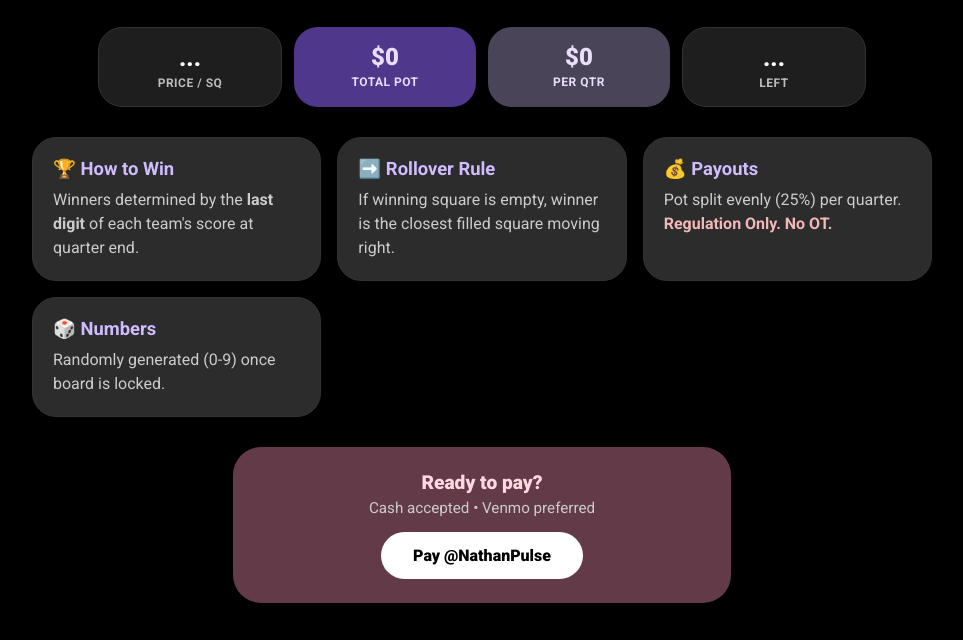
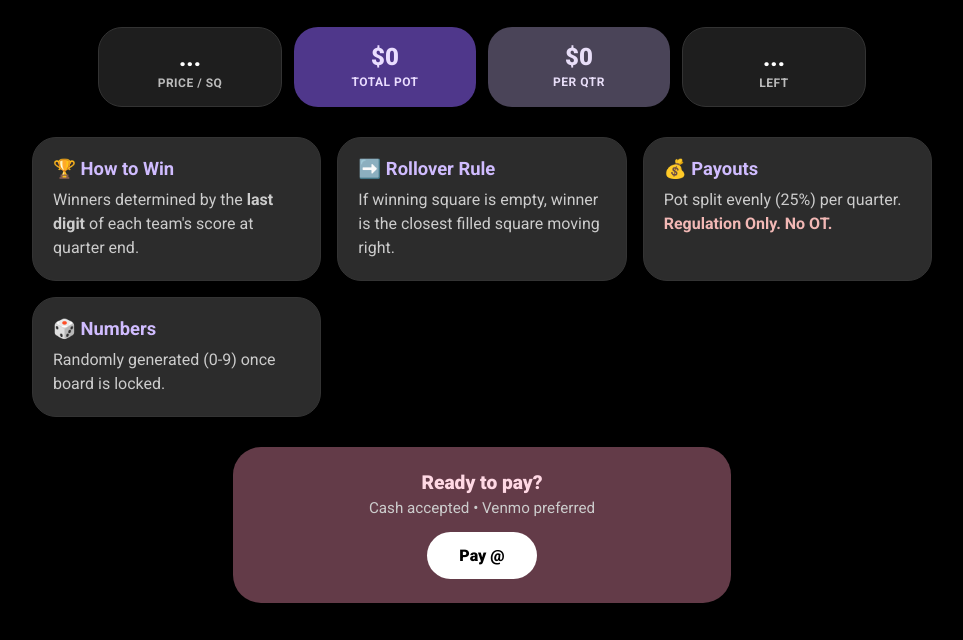
Before and after one commit to pounat/Self-Host-Football-Squares, a website: page public/index.html in a window 1280 px wide. Shown: the part 121-761 px from the top of the page, without its empty margins (158-1121 px from the left). Drawn offline with nearby package versions, Linux system fonts and the light colour scheme; no server answers.

Commit message:
Update Venmo payment link in index.html

```diff
--- a/public/index.html
+++ b/public/index.html
@@ -325,7 +325,7 @@
     <div class="payment-card">
         <div style="font-weight:800; font-size:1.2rem; margin-bottom:5px;">Ready to pay?</div>
         <div style="color:var(--text-secondary); font-size:0.95rem;">Cash accepted • Venmo preferred</div>
-        <a href="https://account.venmo.com/u/NathanPulse" target="_blank" class="venmo-btn">Pay @NathanPulse</a>
+        <a href="https://account.venmo.com/" target="_blank" class="venmo-btn">Pay @</a>
     </div>
 
     <div class="controls-area">
```
